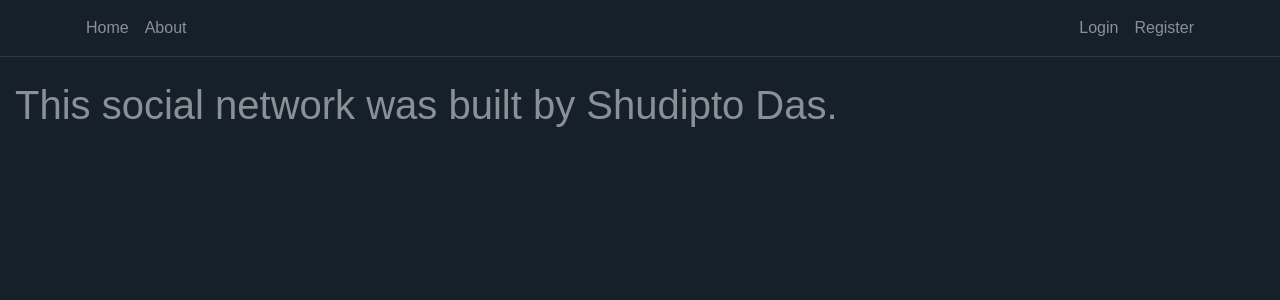
After one commit to shudiptod/twitterclone, a Django app: page /about/ in a window 1280 px wide. The commit adds this page. Shown: the top 300 px of the page. Run offline with Django 3.2, Linux system fonts and the light colour scheme; some libraries are stand-ins or nearby versions.

Commit message:
fixed bugs

```diff
--- /dev/null
+++ b/blog/templates/blog/about.html
@@ -0,0 +1,4 @@
+{% extends "blog/base.html" %}
+{% block content %}
+    <h1>This social network was built by Shudipto Das.</h1>
+{% endblock content %}
--- a/blog/templates/blog/base.html
+++ b/blog/templates/blog/base.html
@@ -23,7 +23,7 @@
           <div class="collapse navbar-collapse" id="navbarToggle">
             <div class="navbar-nav mr-auto pl-2">
               <a class="nav-item nav-link" href="{% url 'home' %}">Home</a>
-              <a class="nav-item nav-link" href="#">About</a>
+              <a class="nav-item nav-link" href="{% url 'about' %}">About</a>
             </div>
                         <div class="navbar-nav pr-2">
                 {% if user.is_authenticated %}
--- a/blog/templates/blog/post_new.html
+++ b/blog/templates/blog/post_new.html
@@ -3,7 +3,7 @@
 {% block content %}
 <div class="container">
     <h3 class="white-important">
-        {{  tag_line }}
+        {{  tagline }}
     </h3>
     <form method="POST" class="col-12 col-md-6 no-padding pr-3 pr-md-0">
         {% csrf_token %}
--- a/blog/urls.py
+++ b/blog/urls.py
@@ -13,6 +13,7 @@ from .import views
 
 urlpatterns = [
     path('', views.home, name="home"),
+    path('about/',views.about, name="about"),
     path('post/new/', PostCreateView.as_view(), name='post-create'),
     path('post/<int:pk>/',PostDetailView.as_view(),name="post_detail"),
     path('user/<str:username>', UserPostListView.as_view(), name='user_posts'),
--- a/blog/views.py
+++ b/blog/views.py
@@ -19,12 +19,12 @@ PAGE_SIZE = 3
 def is_users(post_user, logged_user):
     return post_user == logged_user
 
-
+@login_required
 def home(request):
     profile = Profile.objects.get(user=request.user)
     posts = Posts.objects.all().order_by('-date_posted')
     all_users = User.objects.all()
-    paginator = Paginator(posts, 2)
+    paginator = Paginator(posts, 3)
     page_number = request.GET.get('page',1)
     page_obj=paginator.page(page_number)
     context = {
@@ -176,6 +176,8 @@ class PostCreateView(LoginRequiredMixin,CreateView):
         data['tagline']='Add a new Post'
         return data
 
+def about(request):
+    return render(request, 'blog/about.html')
 
 
 #like functionality ------------------------------------------------------
--- a/user/templates/user/login.html
+++ b/user/templates/user/login.html
@@ -16,7 +16,7 @@
     </form>
     <div class="pt-3">
         <small class="text-muted">
-            Do you need an account? <a class="ml-2" href="#">Sign up</a>
+            Do you need an account? <a class="ml-2" href="{% url 'register' %}">Sign up</a>
         </small>
     </div>
 </div>
```
Also changed, not shown: media/profile_pics/Culture-Grumpy-Cat-487386121-2_N2gKfRE.jpg (added), media/profile_pics/screen-shot-2020-05-14-at-21.26.30.png (added), media/profile_pics/supreme_cat.jpg (added).
